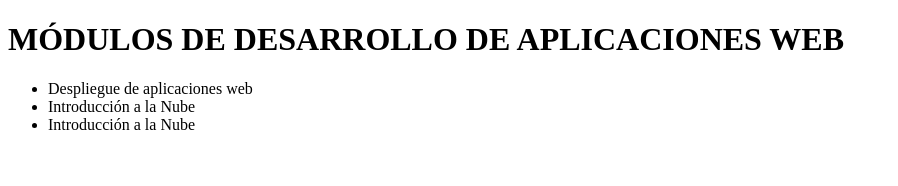
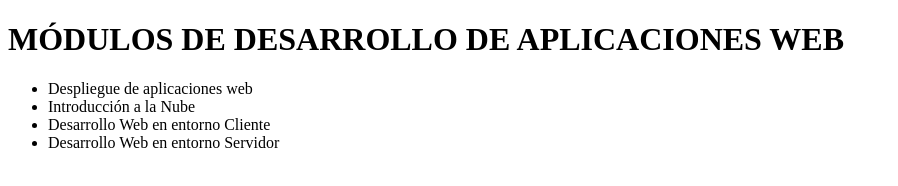
Before and after one commit to Rut-0602/dawAct4_1, a plain HTML site: page index.html in a window 1280 px wide. Shown: the whole page, without its empty margins (0-898 px from the left). Drawn offline with Linux system fonts and the light colour scheme.

Commit message:
Añadidos nuevos módulos DAW

```diff
--- a/index.html
+++ b/index.html
@@ -10,7 +10,8 @@
     <ul>
       <li>Despliegue de aplicaciones web</li>
       <li>Introducción a la Nube</li>
- <li>Introducción a la Nube</li>
+      <li>Desarrollo Web en entorno Cliente</li>
+      <li>Desarrollo Web en entorno Servidor</li>
 
     </ul>
 
```
